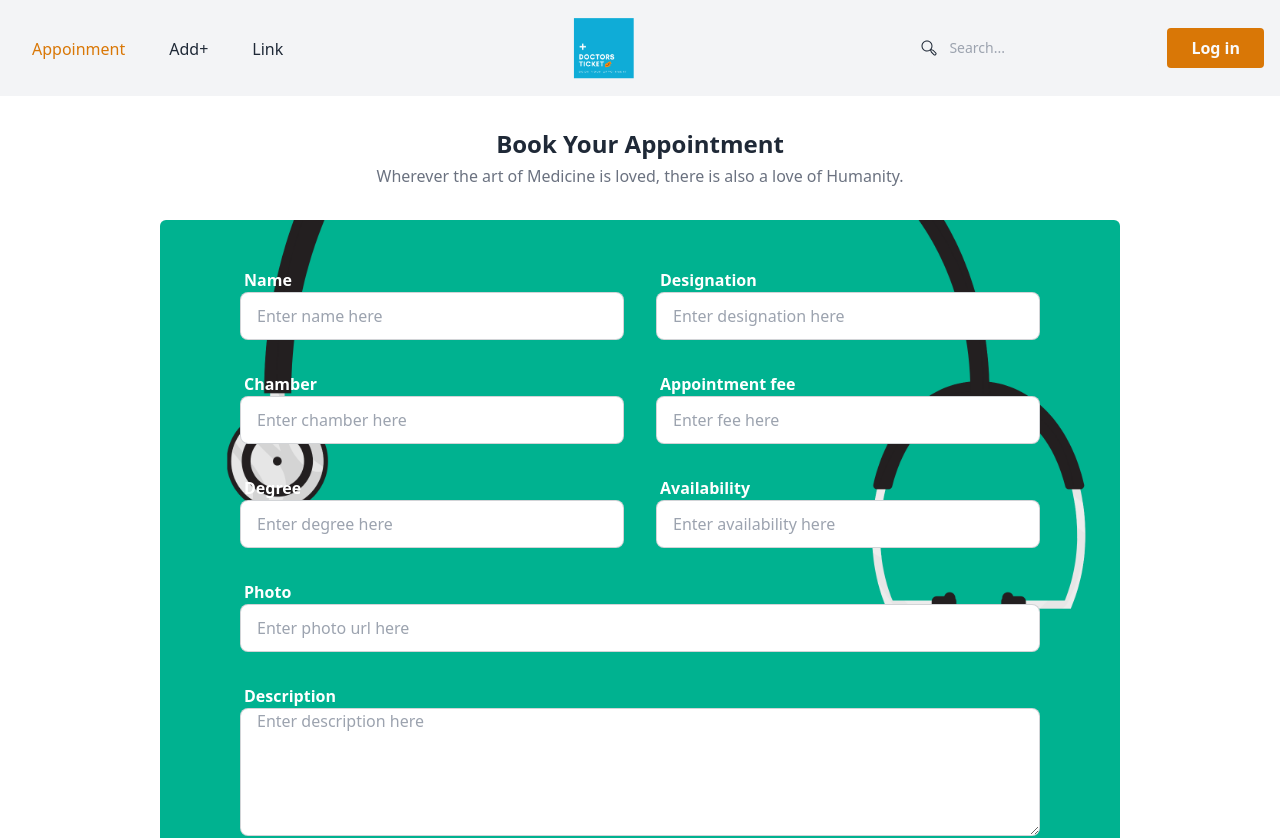
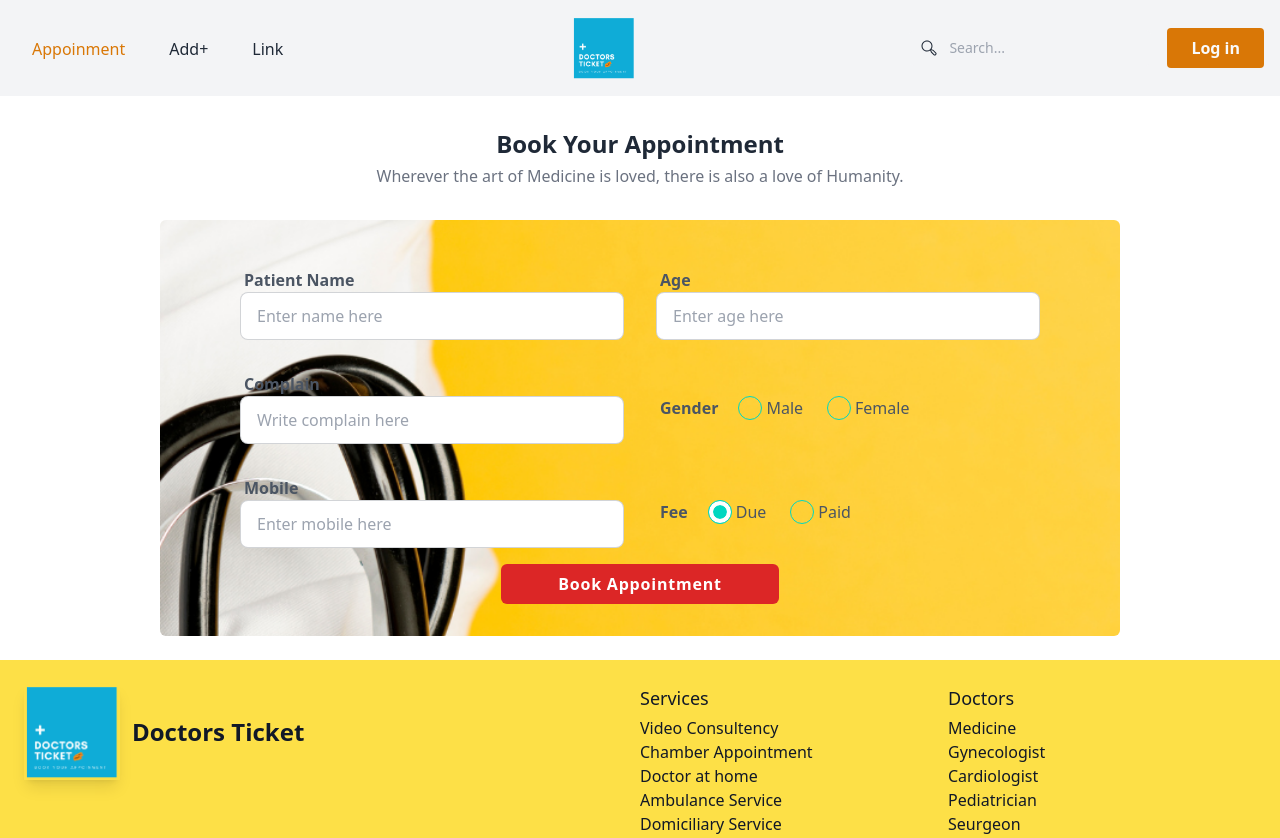
Before and after one commit to FM-Akib/doctors-ticket, a React (Vite) app: page /appointment in a window 1280 px wide. Shown: the top 838 px of the page. Built offline with nearby package versions, Linux system fonts and the light colour scheme; no server answers; a web font is replaced by a local one.

Commit message:
appointment added

```diff
--- a/src/App.css
+++ b/src/App.css
@@ -1,3 +1,7 @@
 .form-bg{
     background-image: url('./assets/formBack.png');
 }
+.form-bg-appointment{
+    background-image: url('./assets/formAppointment.png');
+
+}
--- a/src/Pages/Appointment.jsx
+++ b/src/Pages/Appointment.jsx
@@ -1,43 +1,44 @@
 import Swal from 'sweetalert2'
+import '../App.css'
 
 const Appointment = () => {
 
 
     const handleAddDoctor = (e) =>{
-        e.preventDefault();
-        const form = e.target;
-        const name = form.name.value;
-        const designation = form.designation.value;
-        const chamber = form.chamber.value;
-        const fee = form.fee.value;
-        const degree = form.degree.value;
-        const availability = form.availability.value;
-        const photo = form.photo.value;
-        const description = form.description.value;
-        const doctor = {name, designation, chamber, fee, degree, availability, photo, description}
-        // console.log(doctor)
+        // e.preventDefault();
+        // const form = e.target;
+        // const name = form.name.value;
+        // const designation = form.designation.value;
+        // const chamber = form.chamber.value;
+        // const fee = form.fee.value;
+        // const degree = form.degree.value;
+        // const availability = form.availability.value;
+        // const photo = form.photo.value;
+        // const description = form.description.value;
+        // const doctor = {name, designation, chamber, fee, degree, availability, photo, description}
+        // // console.log(doctor)
 
-        fetch(`http://localhost:5000/doctors`,{
-            method: 'POST',
-            headers: {
-                'Content-Type': 'application/json'
-            },
-            body: JSON.stringify(doctor)
-        })
-        .then(res=>res.json())
-        .then(data =>{
-            console.log(data);
-            if(data.acknowledged){
-                form.reset();
-                Swal.fire({
-                    position: "top-center",
-                    icon: "success",
-                    title: "Doctor Added Successful!",
-                    showConfirmButton: false,
-                    timer: 1500
-                  });
-            }
-        })
+        // fetch(`http://localhost:5000/doctors`,{
+        //     method: 'POST',
+        //     headers: {
+        //         'Content-Type': 'application/json'
+        //     },
+        //     body: JSON.stringify(doctor)
+        // })
+        // .then(res=>res.json())
+        // .then(data =>{
+        //     console.log(data);
+        //     if(data.acknowledged){
+        //         form.reset();
+        //         Swal.fire({
+        //             position: "top-center",
+        //             icon: "success",
+        //             title: "Doctor Added Successful!",
+        //             showConfirmButton: false,
+        //             timer: 1500
+        //           });
+        //     }
+        // })
 
 
        }
@@ -52,59 +53,67 @@ const Appointment = () => {
 
 
 
-         <form onSubmit={handleAddDoctor} className="form-bg bg-cover object-bottom px-16 py-8 mb-6 w-3/4 mx-auto rounded-md">
+         <form onSubmit={handleAddDoctor} className="form-bg-appointment bg-cover object-bottom px-16 py-8 mb-6 w-3/4 mx-auto rounded-md">
 
             <div className=" w-full flex">
                 <div className="w-1/2 p-4">
-                <label className="font-semibold p-1 text-white">Name</label>
+                <label className="font-semibold p-1 text-gray-600">Patient Name</label>
                 <input type="text" name="name" placeholder="Enter name here" className="input input-bordered w-full " />
                 </div>
 
                 <div className="w-1/2 p-4">
-                <label className="font-semibold p-1 text-white">Designation</label>
-                <input type="text" name="designation" placeholder="Enter designation here" className="input input-bordered w-full " />
+                <label className="font-semibold p-1 text-gray-600">Age</label>
+                <input type="text" name="designation" placeholder="Enter age here" className="input input-bordered w-full " />
                 </div>
             </div>
 
             <div className=" w-full flex">
-                <div className="w-1/2 p-4">
-                <label className="font-semibold p-1 text-white">Chamber</label>
-                <input type="text" name="chamber" placeholder="Enter chamber here" className="input input-bordered w-full " />
+
+            <div className="w-1/2 p-4">
+                <label className="font-semibold p-1 text-gray-600">Complain</label>
+                <input type="text" name="fee" placeholder="Write complain here" className="input input-bordered w-full " />
                 </div>
 
-                <div className="w-1/2 p-4">
-                <label className="font-semibold p-1 text-white">Appointment fee</label>
-                <input type="text" name="fee" placeholder="Enter fee here" className="input input-bordered w-full " />
+                <div className="w-1/2 p-4 flex items-center ">
+                <label className="font-semibold p-1 text-gray-600 mr-4">Gender</label>
+                <div className="flex items-center">
+                <div className="flex items-center mr-6 text-gray-600">
+                <input type="radio" name="radio-4" className="radio radio-accent mr-1" checked />Male
                 </div>
+                <div className="flex items-center text-gray-600">
+                <input type="radio" name="radio-4" className="radio radio-accent mr-1" />Female
+                </div>
+                </div>
+
+                </div>
+
             </div>
 
             <div className=" w-full flex">
                 <div className="w-1/2 p-4">
-                <label className="font-semibold p-1 text-white">Degree</label>
-                <input type="text" name="degree" placeholder="Enter degree here" className="input input-bordered w-full " />
+                <label className="font-semibold p-1 text-gray-600">Mobile</label>
+                <input type="text" name="degree" placeholder="Enter mobile here" className="input input-bordered w-full " />
                 </div>
 
-                <div className="w-1/2 p-4">
-                <label className="font-semibold p-1 text-white">Availability</label>
-                <input type="text" name="availability" placeholder="Enter availability here" className="input input-bordered w-full " />
+                <div className="w-1/2 p-4 flex items-center ">
+                <label className="font-semibold p-1 text-gray-600 mr-4">Fee</label>
+                <div className="flex items-center">
+                <div className="flex items-center mr-6 text-gray-600">
+                <input type="radio" name="radio-4" className="radio radio-accent mr-1" checked />Due
                 </div>
-            </div>
-            <div className=" w-full ">
-                <div className="w-full p-4">
-                <label className="font-semibold p-1 text-white">Photo</label>
-                <input type="text" name="photo" placeholder="Enter photo url here" className="input input-bordered w-full " />
+                <div className="flex items-center text-gray-600">
+                <input type="radio" name="radio-4" className="radio radio-accent mr-1" />Paid
+                </div>
                 </div>
 
-                <div className="w-full p-4">
-                <label className="font-semibold p-1 text-white">Description</label>
-                <textarea type="textarea" name="description" placeholder="Enter description here" className="input input-bordered w-full min-h-32 " />
                 </div>
             </div>
 
-            <button type="submit" className="w-full bg-red-600 tracking-wider	  hover:bg-white  hover:text-gray-600 text-white font-bold px-4 py-2 rounded-md">
-           ADD DOCTOR
+            <div className="flex justify-center items-center">
+            <button type="submit" className="w-2/6  bg-red-600 tracking-wider 	  hover:bg-white  hover:text-gray-600 text-white font-bold px-4 py-2 rounded-md">
+           Book Appointment
            </button>
-
+           </div>
 
          </form>
 
```
Also changed, not shown: src/assets/formAppointment.png (added).
